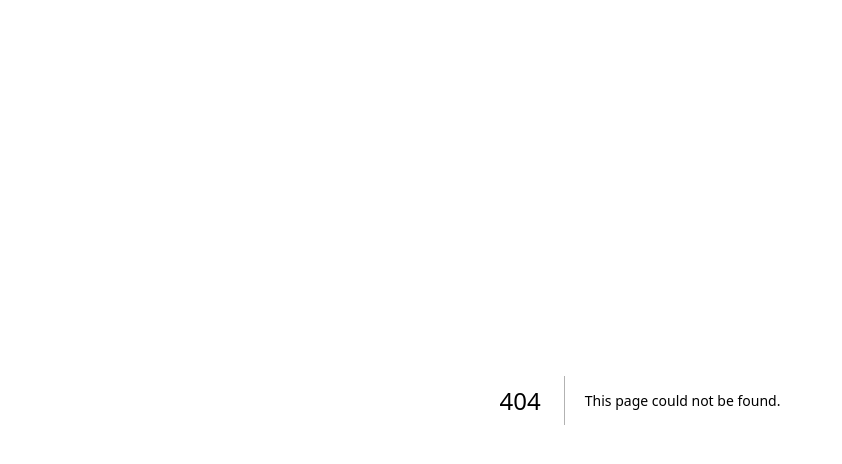
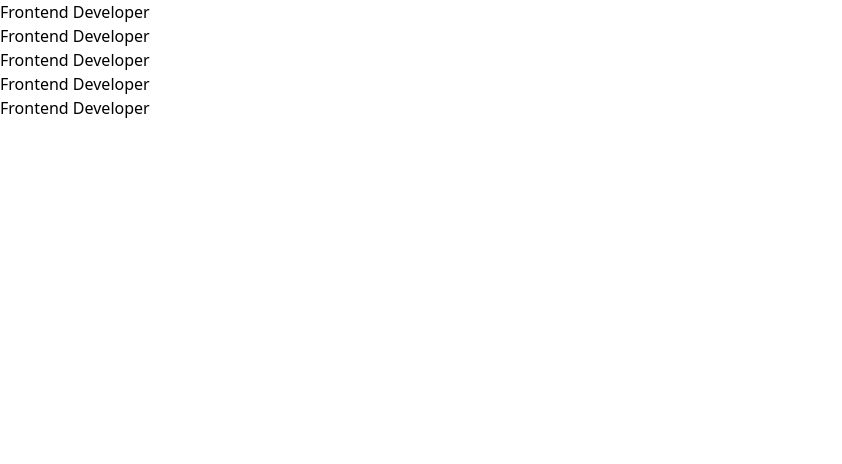
Before and after one commit to namanjaidka02/Linkedin-clone, a Next.js app: page /my-items/saved-jobs in a window 1280 px wide. Before the commit this address had no page. Shown: the top 464 px of the page, without its empty margins (0-842 px from the left). Built offline with nearby package versions, Linux system fonts and the light colour scheme.

Commit message:
latest updates

```diff
--- a/src/app/globals.css
+++ b/src/app/globals.css
@@ -11,3 +11,13 @@ body{
   margin: 0;
   overflow:hidden;
 }
+
+.btn-border{
+  border: 2px solid rgb(59 130 246)
+}
+
+.btn-border:hover{
+background-color: rgb(59 130 246);
+color: white;
+
+}
--- a/src/app/jobs/[jobId]/page.js
+++ b/src/app/jobs/[jobId]/page.js
@@ -1,9 +1,14 @@
+"use client";
+
+import React, { useState } from "react";
+
 import Image from "next/image";
 import Link from "next/link";
-import React from "react";
 import { data } from "@/utils/Constants";
 
 const JobIdPage = ({ params }) => {
+  const [jobData, setJobData] = useState(data);
+
   return (
     <main className="lg:grid lg:grid-cols-2 lg:px-[10rem] bg-beige h-[100vh] ">
       <section className="flex flex-col  items-center lg:text-left xs:hidden lg:block overflow-y-auto bg-white border-r-[1px] xs:px-3 xs:py-4">
@@ -14,12 +19,12 @@ const JobIdPage = ({ params }) => {
           <p className="xs:text-[11px] lg:text-sm">Based on your profile and search history.</p>
         </div>
 
-        {data.map((data) => {
+        {jobData.map((data) => {
           const { id, jobName, companyName, location, jobType, salaryRange, datePosted } = data;
           return (
-            <>
+            <div key={id}>
               <Link href={`/jobs/${id}`}>
-                <div className=" lg:my-5 flex cursor-pointer onhover" key={id}>
+                <div className=" lg:my-5 flex cursor-pointer onhover">
                   <div className="">
                     <Image
                       src="https://media.licdn.com/dms/image/D560BAQE28k-oE7Hb3Q/company-logo_100_100/0/1687902244945/medvise_ai_logo?e=1707350400&v=beta&t=XdGP0BScW2ogy6rn7sPHHns4NBrqYWwjUCreBb_c92Q"
@@ -40,13 +45,13 @@ const JobIdPage = ({ params }) => {
                   </div>
                 </div>
               </Link>
-            </>
+            </div>
           );
         })}
       </section>
 
       <section className=" bg-white lg:px-8 h-[100%] text-left overflow-y-auto xs:px-3 xs:pt-2 xs:pb-24 lg:pb-14">
-        {data.map((d) => {
+        {jobData.map((d) => {
           if (d.id == params.jobId) {
             return (
               <div key={d.id}>
@@ -83,6 +88,18 @@ const JobIdPage = ({ params }) => {
                   <div className="bg-blue-500 hover:bg-blue-800  rounded-lg px-3 py-2">
                     <button className=" text-white text-xl px-2">Apply</button>
                     <i className="fa-solid fa-arrow-up-right-from-square text-white text-sm "></i>
+                  </div>
+                  <div>
+                    <button
+                      onClick={() => {
+                        const updatedJobs = (data.saved = true);
+                        setJobData([...data, updatedJobs]);
+                        console.log(jobData);
+                      }}
+                      className=" rounded-2xl text-lg hover:text-white ml-5 px-5 py-2 btn-border text-blue-700"
+                    >
+                      Save
+                    </button>
                   </div>
                 </section>
 
--- /dev/null
+++ b/src/app/my-items/saved-jobs/page.js
@@ -0,0 +1,27 @@
+"use client";
+
+import React, { useState } from "react";
+
+import { data } from "@/utils/Constants";
+
+const SavedJobs = () => {
+  const [savedJobs, setSavedJobs] = useState(data);
+
+  return (
+    <div>
+      {savedJobs.map((s) => {
+        if (!s.saved) {
+          return (
+            <div key={s.id}>
+              <h1> {s.jobName}</h1>
+            </div>
+          );
+        } else {
+          console.log("wrong");
+        }
+      })}
+    </div>
+  );
+};
+
+export default SavedJobs;
--- a/src/utils/Constants.js
+++ b/src/utils/Constants.js
@@ -13,6 +13,7 @@ export const data = [
     employees: "10-20 employees",
     skills: "HTML, web-development, CSS, JS",
     industry: "Information Technology",
+    saved: false,
     companyDesc:
       "At SPARKLIN, we come together to advance human experience—a pursuit to make each human experience a better life. We take on complicated, world-scale challenges—venturing into the unseen, the not-done-before, continuously. We look beyond the rhetoric, the template answers. We review the challenges through the lens of First Principles. We apply creative thinking, art & science to make new connections, develop fresh strategies and in some cases, create new businesses.We love challenges. We love our work—it’s evolutionary, each step adding to a better tomorrow. We are crazy—curious, unconventional, analytical, artistic. We are a hungry bunch of Polymaths—striving to know more about more things.",
     jobDesc:
@@ -43,6 +44,7 @@ export const data = [
     employees: "10-20 employees",
     skills: "HTML, web-development, CSS, JS",
     industry: "Information Technology",
+    saved: false,
     companyDesc:
       "At SPARKLIN, we come together to advance human experience—a pursuit to make each human experience a better life. We take on complicated, world-scale challenges—venturing into the unseen, the not-done-before, continuously. We look beyond the rhetoric, the template answers. We review the challenges through the lens of First Principles. We apply creative thinking, art & science to make new connections, develop fresh strategies and in some cases, create new businesses.We love challenges. We love our work—it’s evolutionary, each step adding to a better tomorrow. We are crazy—curious, unconventional, analytical, artistic. We are a hungry bunch of Polymaths—striving to know more about more things.",
     jobDesc:
@@ -72,6 +74,7 @@ export const data = [
     employees: "10-20 employees",
     skills: "HTML, web-development, CSS, JS",
     industry: "Information Technology",
+    saved: false,
     companyDesc:
       "At SPARKLIN, we come together to advance human experience—a pursuit to make each human experience a better life. We take on complicated, world-scale challenges—venturing into the unseen, the not-done-before, continuously. We look beyond the rhetoric, the template answers. We review the challenges through the lens of First Principles. We apply creative thinking, art & science to make new connections, develop fresh strategies and in some cases, create new businesses.We love challenges. We love our work—it’s evolutionary, each step adding to a better tomorrow. We are crazy—curious, unconventional, analytical, artistic. We are a hungry bunch of Polymaths—striving to know more about more things.",
     jobDesc:
@@ -101,6 +104,7 @@ export const data = [
     employees: "10-20 employees",
     skills: "HTML, web-development, CSS, JS",
     industry: "Information Technology",
+    saved: false,
     companyDesc:
       "At SPARKLIN, we come together to advance human experience—a pursuit to make each human experience a better life. We take on complicated, world-scale challenges—venturing into the unseen, the not-done-before, continuously. We look beyond the rhetoric, the template answers. We review the challenges through the lens of First Principles. We apply creative thinking, art & science to make new connections, develop fresh strategies and in some cases, create new businesses.We love challenges. We love our work—it’s evolutionary, each step adding to a better tomorrow. We are crazy—curious, unconventional, analytical, artistic. We are a hungry bunch of Polymaths—striving to know more about more things.",
     jobDesc:
@@ -130,6 +134,7 @@ export const data = [
     employees: "10-20 employees",
     skills: "HTML, web-development, CSS, JS",
     industry: "Information Technology",
+    saved: false,
     companyDesc:
       "At SPARKLIN, we come together to advance human experience—a pursuit to make each human experience a better life. We take on complicated, world-scale challenges—venturing into the unseen, the not-done-before, continuously. We look beyond the rhetoric, the template answers. We review the challenges through the lens of First Principles. We apply creative thinking, art & science to make new connections, develop fresh strategies and in some cases, create new businesses.We love challenges. We love our work—it’s evolutionary, each step adding to a better tomorrow. We are crazy—curious, unconventional, analytical, artistic. We are a hungry bunch of Polymaths—striving to know more about more things.",
     jobDesc:
```
